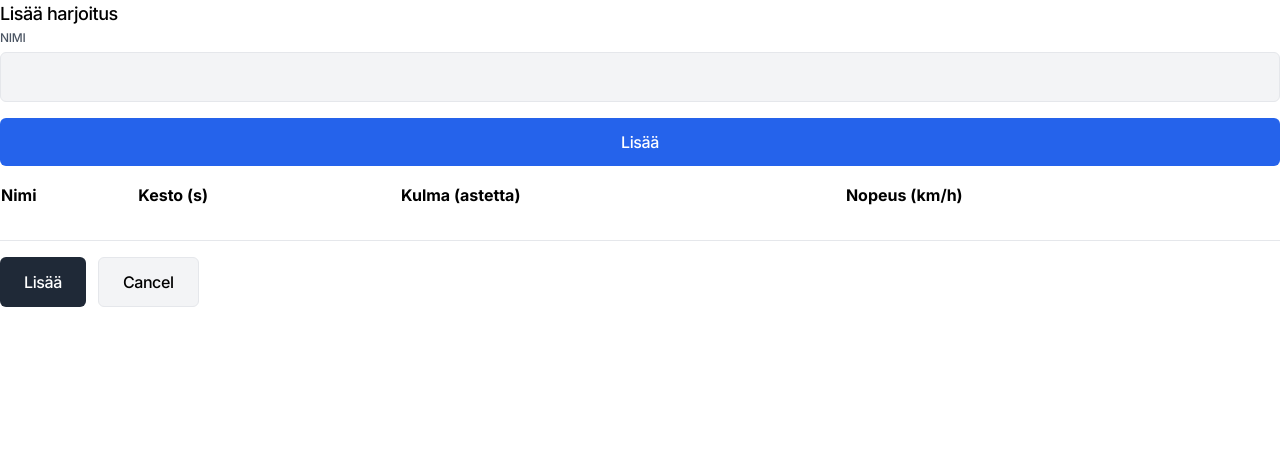
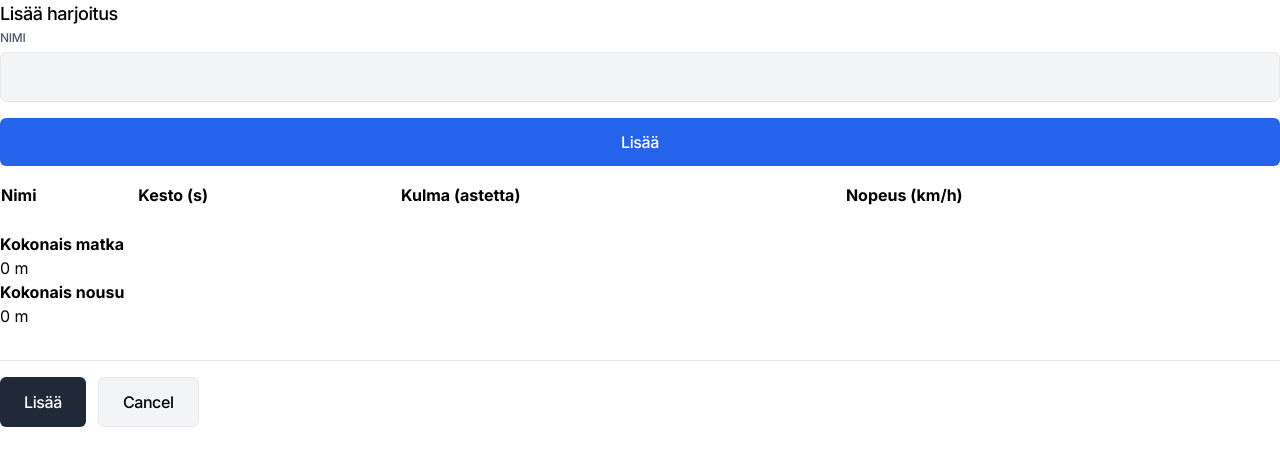
Before and after one commit to silte/workout-planner, a Next.js app: page /harjoitukset/lisaa in a window 1280 px wide. Shown: the top 466 px of the page. Built offline with nearby package versions, Linux system fonts and the light colour scheme.

Commit message:
Add total distance and ascent to add workout template view

```diff
--- a/app/harjoitukset/lisaa/page.tsx
+++ b/app/harjoitukset/lisaa/page.tsx
@@ -1,4 +1,4 @@
-import { AddWorkoutContainer } from '$containers/workouts/add-workout.container';
+import { AddWorkoutContainer } from '$containers/workout-templates/add-workout-template.container';
 
 export default function AddWorkoutPage() {
   return <AddWorkoutContainer />;
--- a/src/containers/workouts/add-workout.container.tsx
+++ b/src/containers/workout-templates/add-workout-template.container.tsx
@@ -1,7 +1,7 @@
 'use client';
 
-import { useState } from 'react';
-import { useFieldArray, useForm } from 'react-hook-form';
+import { useMemo, useState } from 'react';
+import { useFieldArray, useForm, useWatch } from 'react-hook-form';
 
 import { Form } from '$blocks/form/form';
 import { Button } from '$elements/button/button';
@@ -10,7 +10,38 @@ import { Input } from '$elements/input/input';
 import { Container } from '$layouts/container/container';
 import { EditInterval } from '$pages/add-workout/edit-interval';
 import { IntervalListRow } from '$pages/add-workout/interval-list-row';
-import { WorkoutTemplate } from '$types/workout';
+import { IntervalTemplate, WorkoutTemplate } from '$types/workout';
+import { calculateIntervalSummary } from '$utils/interval-helper';
+
+const IntervalSummary = () => {
+  const intervals = useWatch({
+    // eslint-disable-next-line @typescript-eslint/no-explicit-any
+    name: `intervals` as any,
+  }) as IntervalTemplate[];
+
+  const summary = useMemo(
+    () =>
+      (intervals ?? [])
+        .map((interval) => calculateIntervalSummary(interval))
+        .reduce(
+          (acc, curr) => ({
+            distance: acc.distance + curr.distance,
+            ascent: acc.ascent + curr.ascent,
+          }),
+          { distance: 0, ascent: 0 },
+        ),
+    [intervals],
+  );
+
+  return (
+    <dl className="mt-6">
+      <dt className="font-bold">Kokonais matka</dt>
+      <dd>{summary.distance} m</dd>
+      <dt className="font-bold">Kokonais nousu</dt>
+      <dd>{summary.ascent} m</dd>
+    </dl>
+  );
+};
 
 type AddWorkoutFormValues = WorkoutTemplate;
 
@@ -68,6 +99,7 @@ export const AddWorkoutContainer = () => {
             </tbody>
           </table>
         </div>
+        <IntervalSummary />
         <EditInterval
           onClose={() => setIntervalToEdit(NaN)}
           index={intervalToEdit}
```
